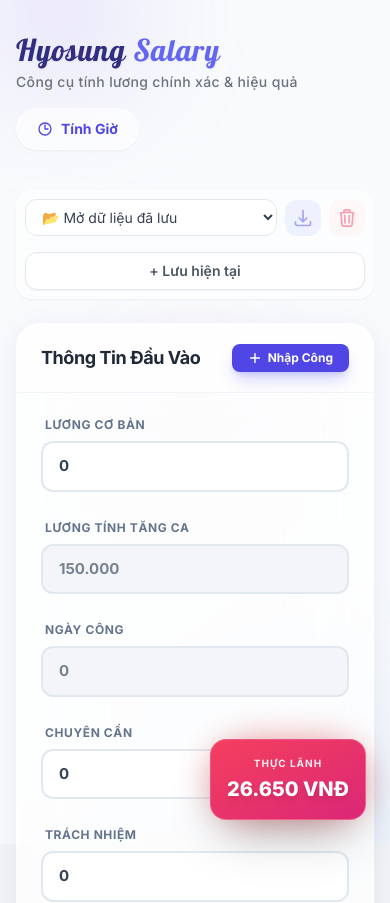
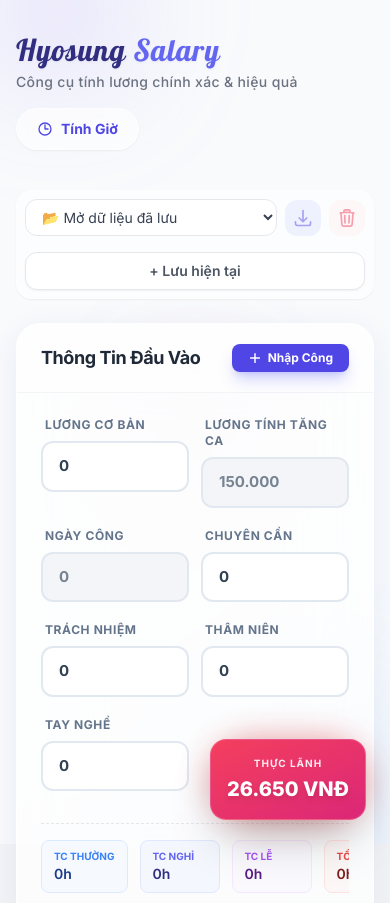
Before and after one commit to Sanbier/hyosungsalary, a React (Vite) app: page / in a window 390 px wide. Shown: the top 903 px of the page. Built offline with nearby package versions, Linux system fonts and the light colour scheme.

Commit message:
Update from Studio

```diff
--- a/App.tsx
+++ b/App.tsx
@@ -91,7 +91,8 @@ function App() {
                 </button>
               }
             >
-              <div className="grid grid-cols-1 sm:grid-cols-2 gap-x-6 gap-y-5">
+              {/* Changed grid layout: 2 columns on mobile (grid-cols-2) and desktop */}
+              <div className="grid grid-cols-2 gap-3 sm:gap-x-6 sm:gap-y-5">
                 {/* Đã thêm prop 'currency' cho các ô nhập tiền */}
                 <InputGroup id="luong_co_ban" label="Lương Cơ Bản" value={inputs.luong_co_ban} onChange={handleInputChange} currency />
 
@@ -118,6 +119,7 @@ function App() {
                 <InputGroup id="pc_trach_nhiem" label="Trách Nhiệm" value={inputs.pc_trach_nhiem} onChange={handleInputChange} currency />
                 <InputGroup id="pc_tham_nien" label="Thâm Niên" value={inputs.pc_tham_nien} onChange={handleInputChange} currency />
 
+                {/* Cho ô cuối cùng nằm riêng 1 mình nếu lẻ, hoặc cho nó full width nếu muốn đẹp hơn. Ở đây giữ nguyên 2 cột để gọn */}
                 <InputGroup id="pc_tay_nghe" label="Tay Nghề" value={inputs.pc_tay_nghe} onChange={handleInputChange} currency />
               </div>
 
```
